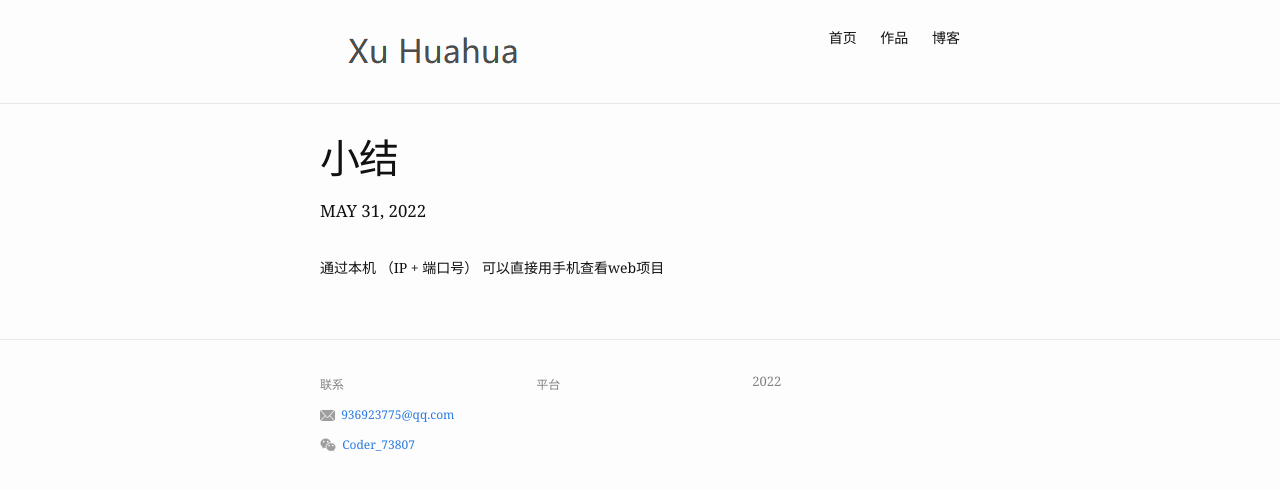
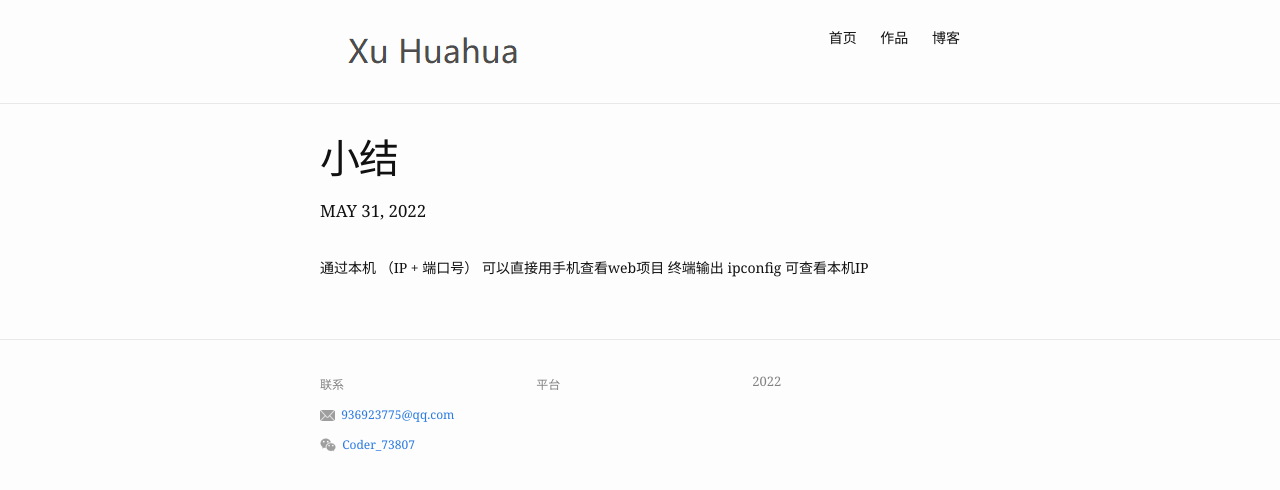
Before and after one commit to ExcellentTim/ExcellentTim.github.io, a Jekyll site: the page built from _posts/2022-05-31-小结.md, in a window 1280 px wide. Shown: the top 490 px of the page. Built offline with Jekyll 4.4.1, drawn with Linux system fonts in a browser that asks for light colours.

Commit message:
修改文件: _posts/2022-05-31-小结.md

```diff
--- a/_posts/2022-05-31-小结.md
+++ b/_posts/2022-05-31-小结.md
@@ -6,3 +6,4 @@ grammar_cjkRuby: true
 date:   2022-05-31 12:00:00
 ---
 通过本机 （IP + 端口号） 可以直接用手机查看web项目
+终端输出 ipconfig 可查看本机IP
```
